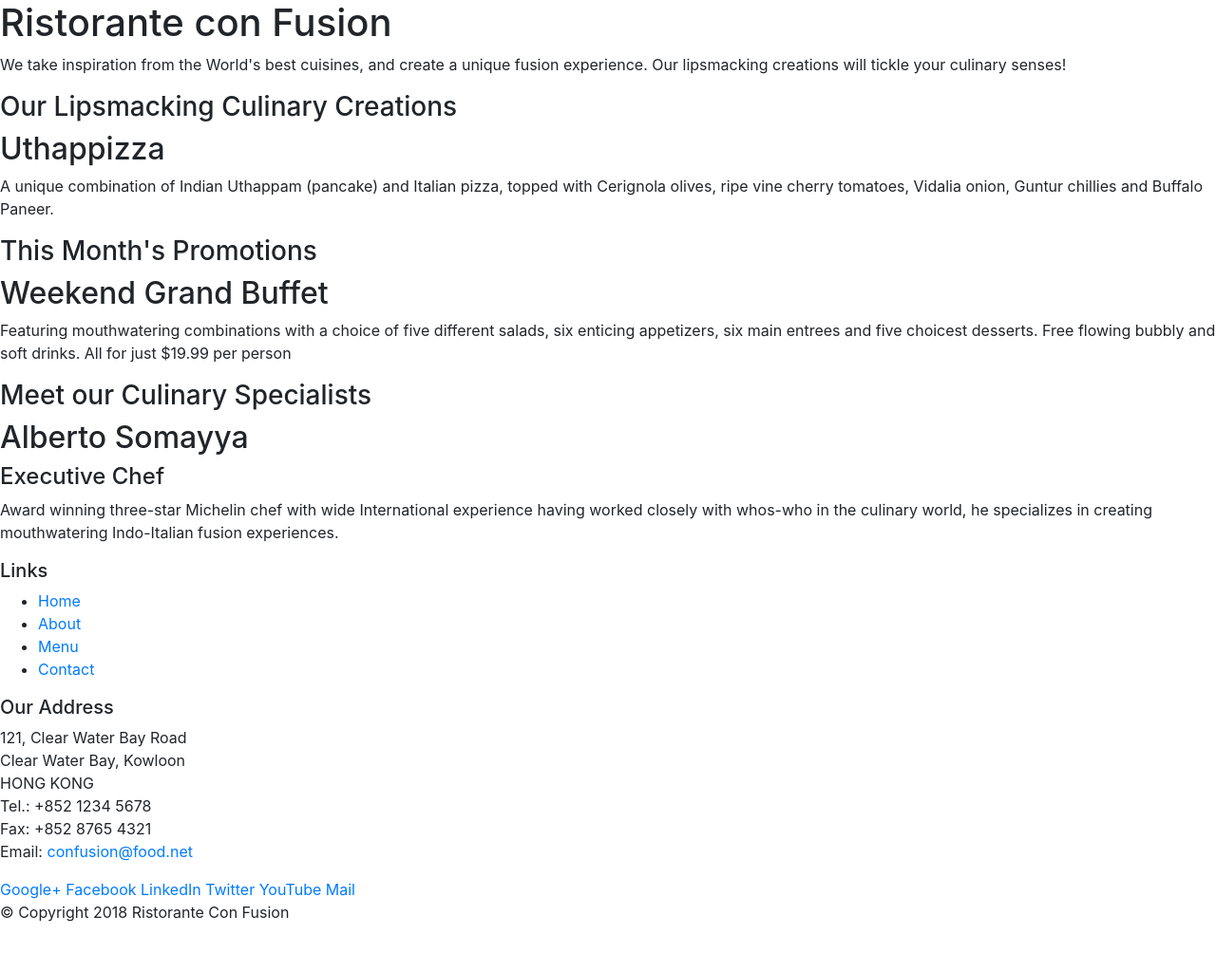
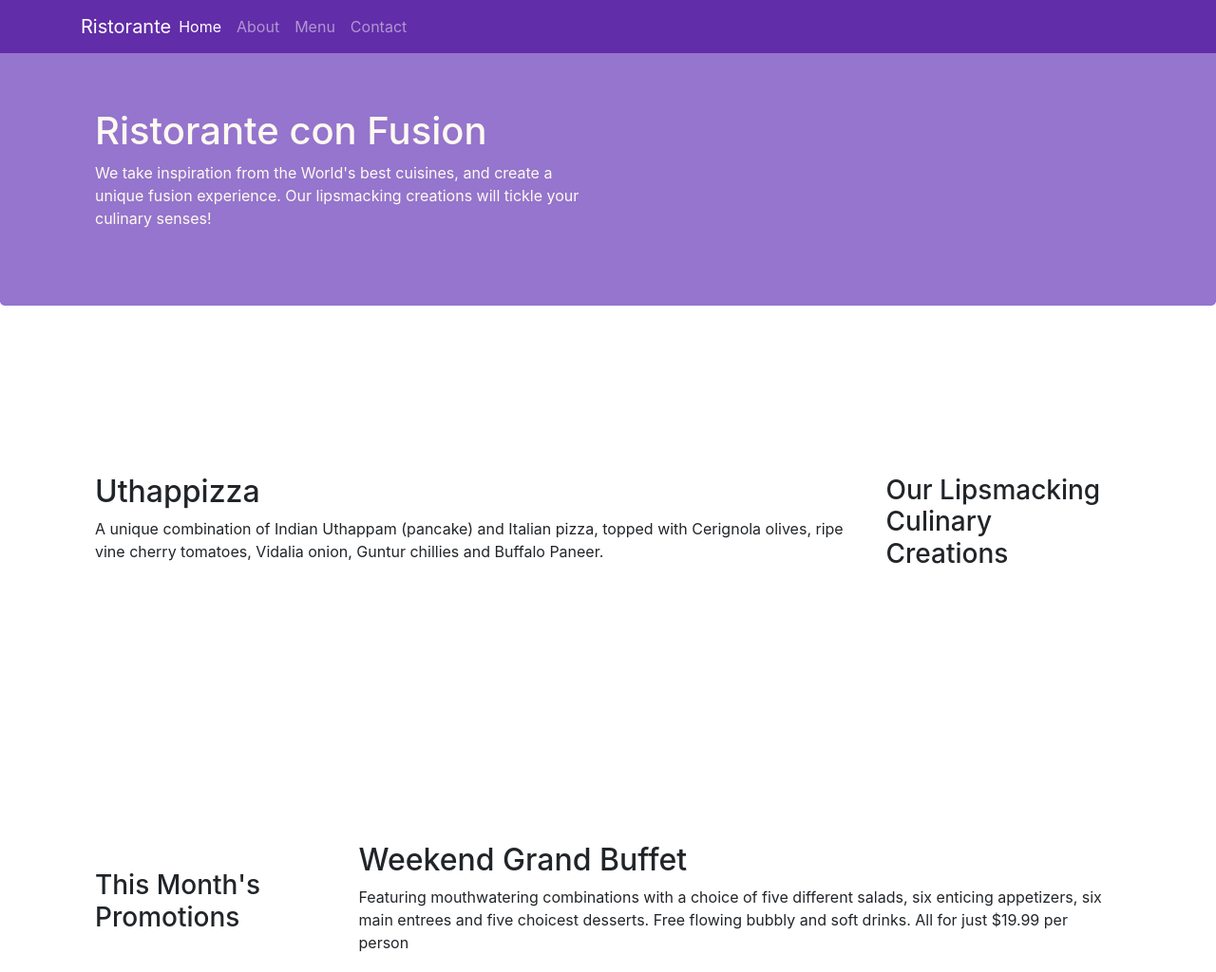
Before and after one commit to arianseyedi/webtest, a website: page index.html in a window 1280 px wide. Shown: the top 1024 px of the page at 95% size. Before the commit the page ends 989 px from the top, so only its background shows below. Drawn offline with nearby package versions, Linux system fonts and the light colour scheme.

Commit message:
Add aboutus page. Add navbar breadcrumbs

```diff
--- /dev/null
+++ b/css/style.css
@@ -0,0 +1,44 @@
+header {
+  margin: 50px auto;
+  padding: 50px 0px 50px 0px;
+
+}
+
+body {
+  padding: 50px 0px 0px 0px
+  z-index: 0;
+}
+
+.navbar-dark {
+  background-color: #622DA8;
+}
+.row-header{
+  margin: 0px auto;
+  padding: 0px auto;
+}
+
+.row-content {
+  margin: 0px auto;
+  padding: 50px 0px 50px 0px;
+  border-bottom: 0px ridge;
+  min-height: 400px;
+}
+
+.footer {
+  background-color: #F1C4E9;
+  margin: 0px auto;
+  padding: 20px 0px 20px 0px;
+}
+
+.jumbotron {
+  padding: 70px 30px 70px 30px
+  margin: 0px auto;
+  background: #9575CD;
+  color: floralwhite
+}
+
+.address {
+  font-size: : 80%
+  margin: 0px;
+  color: #0f0f0f;
+}
--- a/index.html
+++ b/index.html
@@ -10,50 +10,68 @@
 
  <!-- Bootstrap CSS -->
  <link rel="stylesheet" href="node_modules/bootstrap/dist/css/bootstrap.min.css">
+ <link rel="stylesheet" href="css/style.css">
+
 </head>
 
 <body>
+<nav class="navbar navbar-dark navbar-expand-sm fixed-top">
+  <div class="container">
+    <button class="navbar-toggler" type="button" data-toggle="collapse" data-target="#Navbar">
+      <span class="navbar-toggler-icon"></span>
+    </button>
+    <a class="navbar-brand mr-auto" href="#">Ristorante</a>
+    <div class="collapse navbar-collapse mr-auto" id="Navbar">
+      <ul class="navbar-nav ">
+        <li class="nav-item active"><a class="nav-link" href="./index.html">Home</a></li>
+        <li class="nav-item"><a class="nav-link" href="./aboutus.html">About</a></li>
+        <li class="nav-item"><a class="nav-link" href="#">Menu</a></li>
+        <li class="nav-item"><a class="nav-link" href="#">Contact</a></li>
+      </ul>
+    </div>
+  </div>
 
-    <header>
-        <div>
-            <div>
-                <div>
+</nav>
+  <header class="jumbotron">
+      <div class="container">
+          <div class="row row-header">
+              <div class="col-12 col-sm-6">
                   <h1>Ristorante con Fusion</h1>
                   <p>We take inspiration from the World's best cuisines, and create a unique fusion experience. Our lipsmacking creations will tickle your culinary senses!</p>
               </div>
-                <div>
+              <div class="col-12 col-sm">
               </div>
           </div>
       </div>
   </header>
 
-    <div>
-        <div>
-            <div>
+  <div class="container">
+      <div class="row row-content align-items-center">
+          <div class="col-12 col-sm-4 order-sm-last col-md-3">
               <h3>Our Lipsmacking Culinary Creations</h3>
           </div>
-            <div>
+          <div class="col col-sm order-sm-first col-md">
               <h2>Uthappizza</h2>
               <p>A unique combination of Indian Uthappam (pancake) and Italian pizza, topped with Cerignola olives, ripe vine cherry tomatoes, Vidalia onion, Guntur chillies and Buffalo Paneer.</p>
           </div>
       </div>
 
 
-        <div>
-            <div>
+      <div class="row row-content align-items-center" >
+          <div class="col-12 col-sm-4 col-md-3">
               <h3>This Month's Promotions</h3>
           </div>
-            <div>
+          <div class="col col-sm col-md">
               <h2>Weekend Grand Buffet</h2>
               <p>Featuring mouthwatering combinations with a choice of five different salads, six enticing appetizers, six main entrees and five choicest desserts. Free flowing bubbly and soft drinks. All for just $19.99 per person </p>
           </div>
       </div>
 
-        <div>
-            <div>
+      <div class="row row-content align-items-center" >
+          <div class="col-12 col-sm-4 order-sm-last col-md-3">
               <h3>Meet our Culinary Specialists</h3>
           </div>
-            <div>
+          <div class="col col-sm order-sm-first col-md">
               <h2>Alberto Somayya</h2>
               <h4>Executive Chef</h4>
               <p>Award winning three-star Michelin chef with wide International experience having worked closely with whos-who in the culinary world, he specializes in creating mouthwatering Indo-Italian fusion experiences. </p>
@@ -61,21 +79,21 @@
       </div>
   </div>
 
-    <footer>
-        <div>
-            <div>
-                <div>
+  <footer class="footer">
+      <div class="container">
+          <div class="row">
+              <div class="col-4 offset-1 col-sm-2">
                   <h5>Links</h5>
-                    <ul>
-                        <li><a href="#">Home</a></li>
-                        <li><a href="#">About</a></li>
+                  <ul class="list-unstyled">
+                      <li><a href="./index.html">Home</a></li>
+                      <li><a href="./aboutus.html">About</a></li>
                       <li><a href="#">Menu</a></li>
                       <li><a href="#">Contact</a></li>
                   </ul>
               </div>
-                <div>
+              <div class="col-7 col-sm-5">
                   <h5>Our Address</h5>
-                    <address>
+                  <address class="address">
 	              121, Clear Water Bay Road<br>
 	              Clear Water Bay, Kowloon<br>
 	              HONG KONG<br>
@@ -84,8 +102,8 @@
 	              Email: <a href="mailto:confusion@food.net">confusion@food.net</a>
 	                </address>
               </div>
-                <div>
-                    <div>
+              <div class="col-12 col-sm-4 align-self-center">
+                  <div class="text-center">
                       <a href="http://google.com/+">Google+</a>
                       <a href="http://www.facebook.com/profile.php?id=">Facebook</a>
                       <a href="http://www.linkedin.com/in/">LinkedIn</a>
@@ -95,8 +113,8 @@
                   </div>
               </div>
          </div>
-           <div>
-                <div>
+         <div class="row justify-content-center">
+              <div class="col-auto">
                   <p>© Copyright 2018 Ristorante Con Fusion</p>
               </div>
          </div>
```
Also changed, not shown: aboutus.html (added, +145 -0 lines), notes.txt (added, +16 -0 lines). Lines whose indentation alone changed are shown as unchanged.
